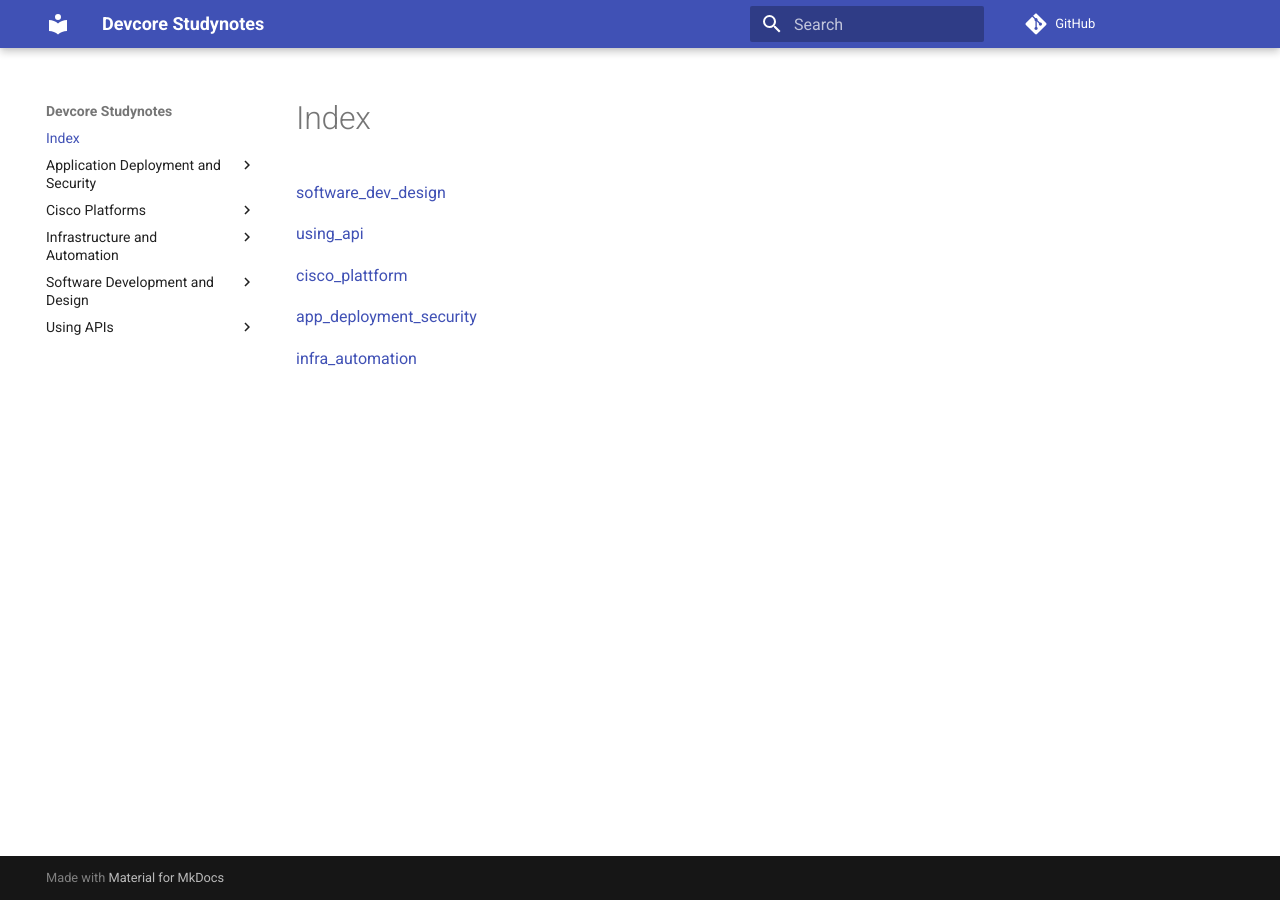
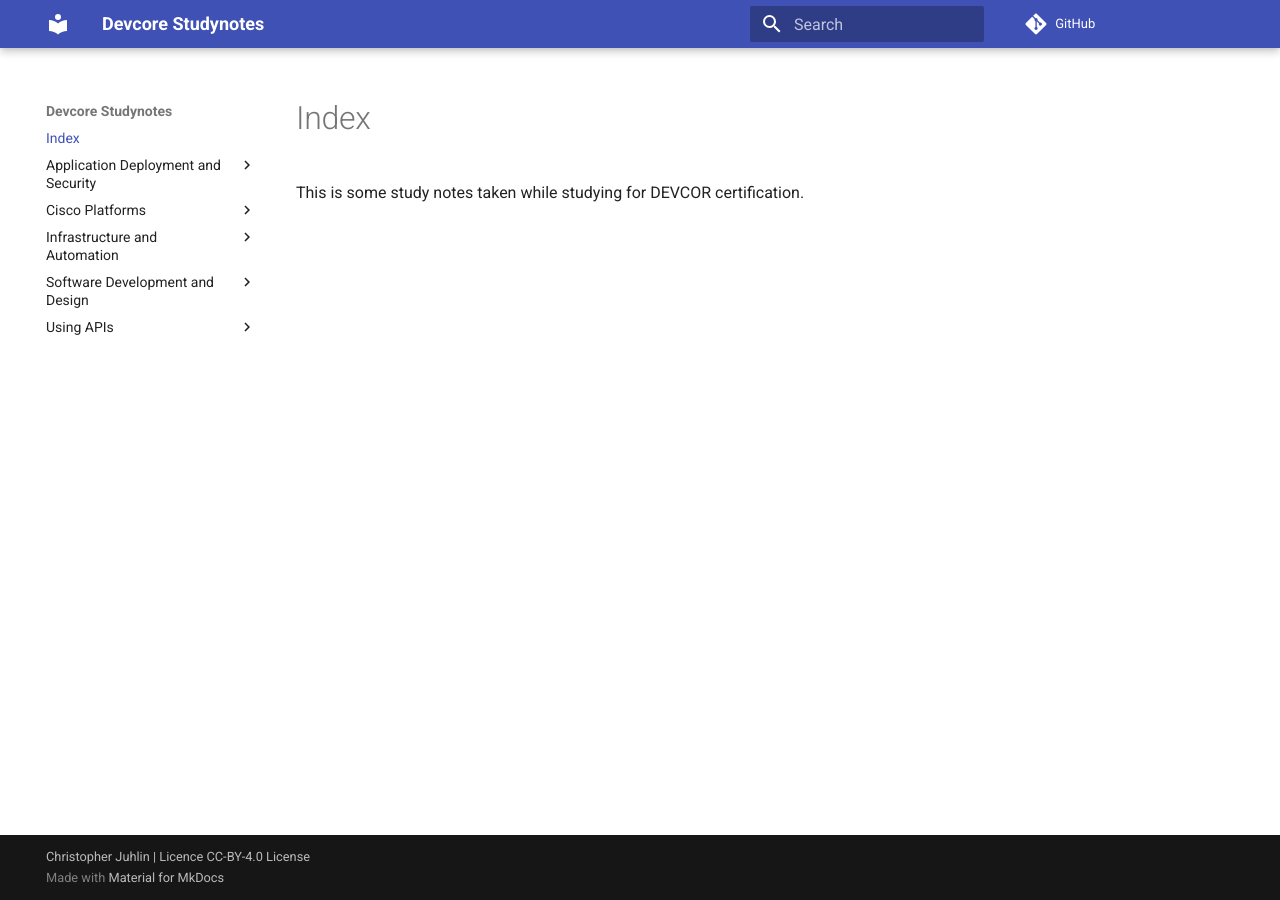
Before and after one commit to cjuhlin/devcor-notes, an MkDocs documentation site: the page built from docs/index.md, in a window 1280 px wide. Built offline with MkDocs 1.6.1 and Material for MkDocs 9.7.7, drawn with Linux system fonts in a browser that asks for light colours; comment, search, counter and statistics services are not loaded.

Commit message:
added copyright information and changed the index

```diff
--- a/docs/index.md
+++ b/docs/index.md
@@ -1,11 +1,3 @@
 # Index
 
-[software_dev_design](Software%20Development%20and%20Design\software_dev_design.md)
-
-[using_api](Using%20APIs\using_api.md)
-
-[cisco_plattform](Cisco%20Platforms\cisco_plattform.md)
-
-[app_deployment_security](Application%20Deployment%20and%20Security\app_deployment_security.md)
-
-[infra_automation](Infrastructure%20and%20Automation\infra_automation.md)
+This is some study notes taken while studying for DEVCOR certification.
--- a/mkdocs.yml
+++ b/mkdocs.yml
@@ -3,3 +3,4 @@
   name: material
 repo_url: https://github.com/cjuhlin/devcor-notes
 site_author: Christopher Juhlin
+copyright: Christopher Juhlin | Licence CC-BY-4.0 License
```
